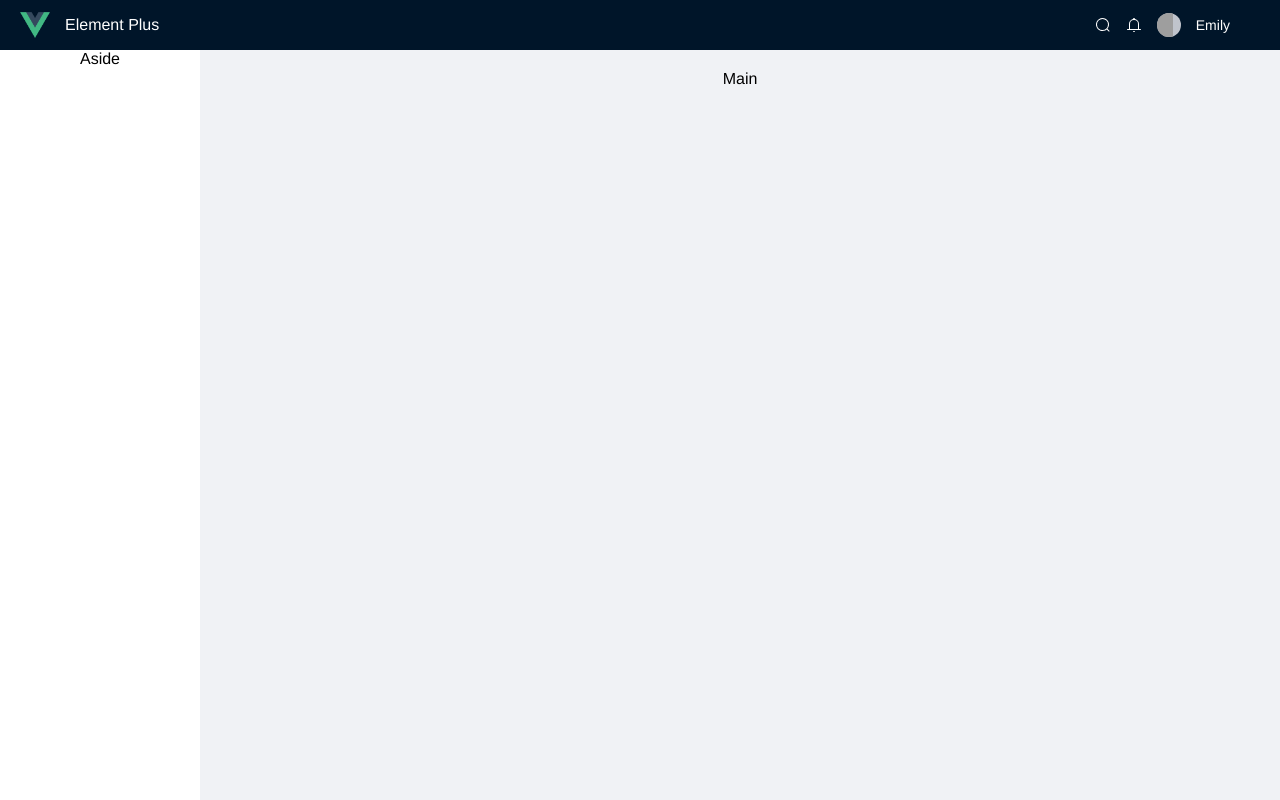
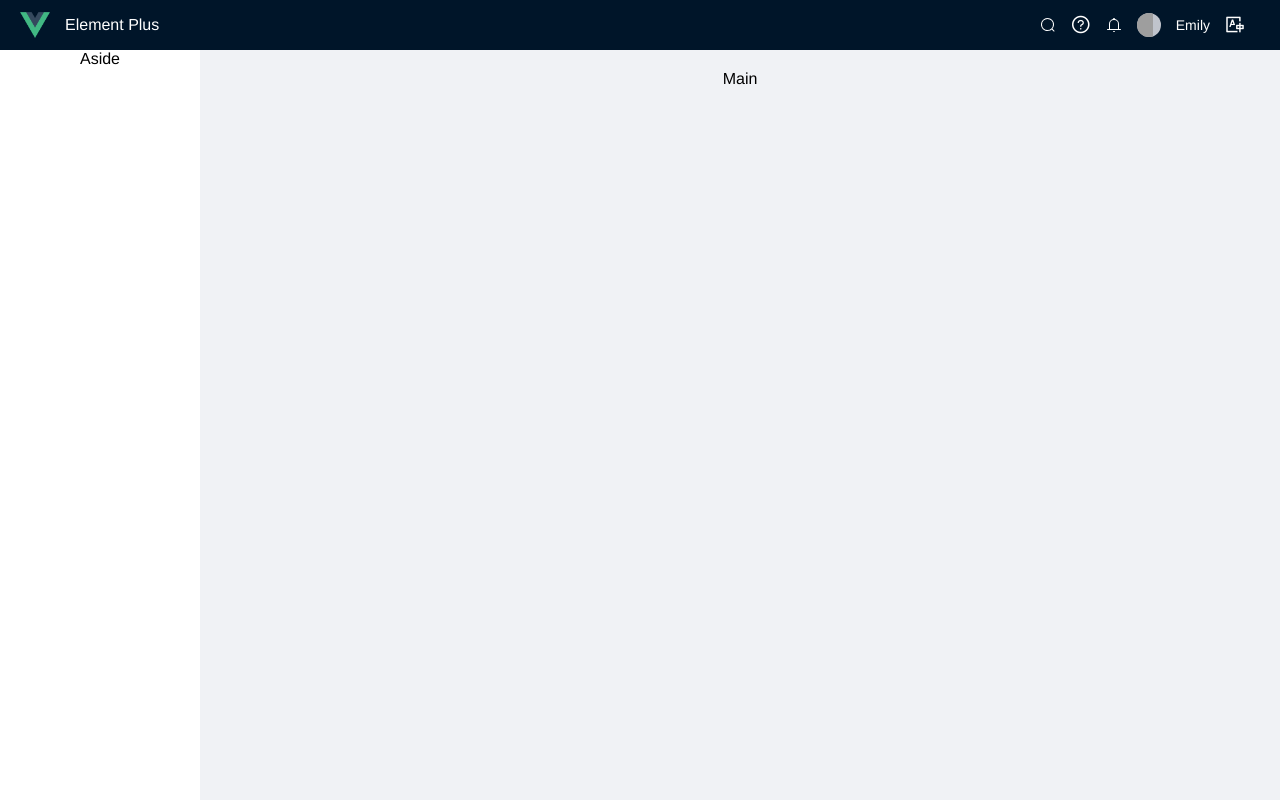
Before and after one commit to yananchor/vue-project, a Vue app: page /home in a window 1280 px wide. Built offline with nearby package versions, Linux system fonts and the light colour scheme; grey boxes are pictures that could not be loaded.

Commit message:
modify use iconfont

```diff
--- a/src/assets/icons/iconfont/iconfont.css
+++ b/src/assets/icons/iconfont/iconfont.css
@@ -7,7 +7,7 @@
 
 .iconfont {
   font-family: "iconfont" !important;
-  font-size: 16px;
+  font-size: 20px;
   font-style: normal;
   -webkit-font-smoothing: antialiased;
   -moz-osx-font-smoothing: grayscale;
--- a/src/components/Header.vue
+++ b/src/components/Header.vue
@@ -7,6 +7,7 @@
     <el-icon>
       <Search />
     </el-icon>
+    <i class="iconfont icon-question-circle"></i>
     <el-icon>
       <Bell />
     </el-icon>
@@ -25,7 +26,7 @@
     </el-dropdown>
     <el-dropdown>
       <div class="el-dropdown-link">
-        <i class="iconfont translate"></i>
+        <i class="iconfont icon-translate"></i>
       </div>
       <template #dropdown>
         <el-dropdown-menu>
```
